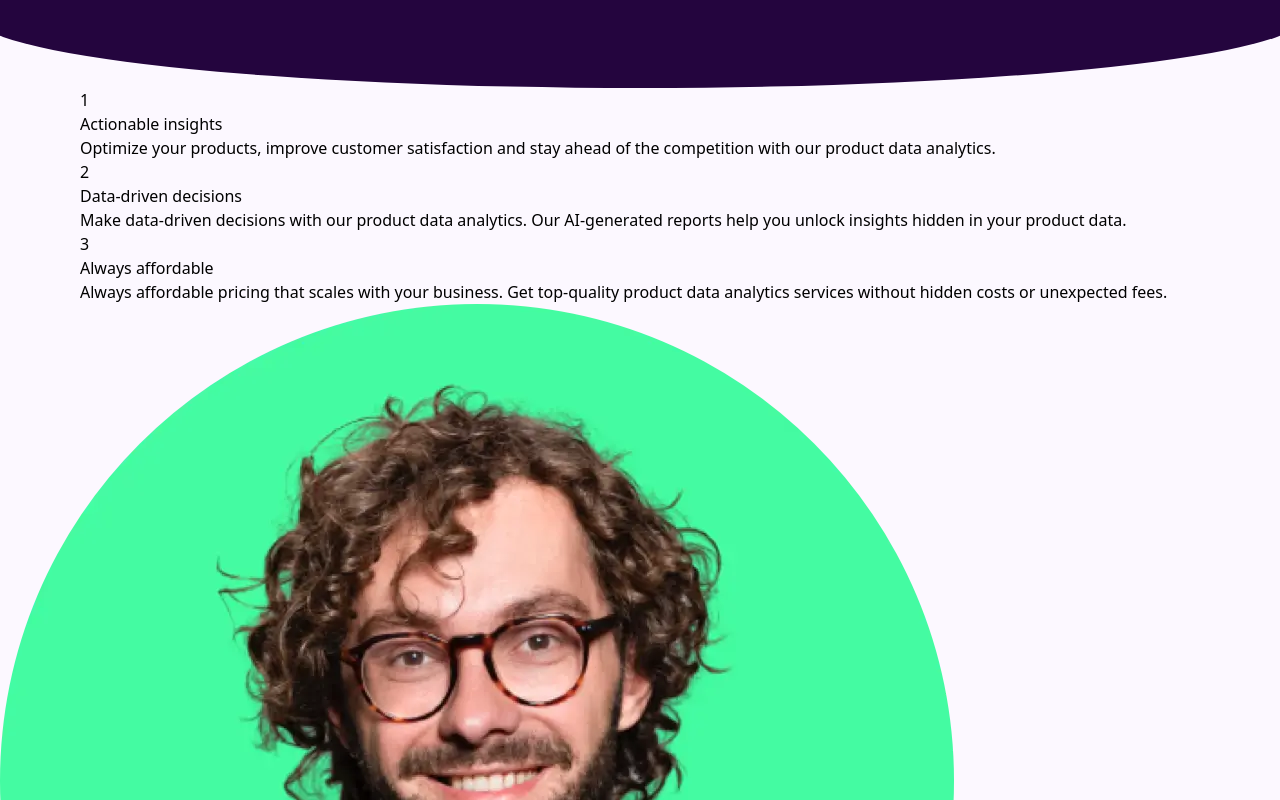
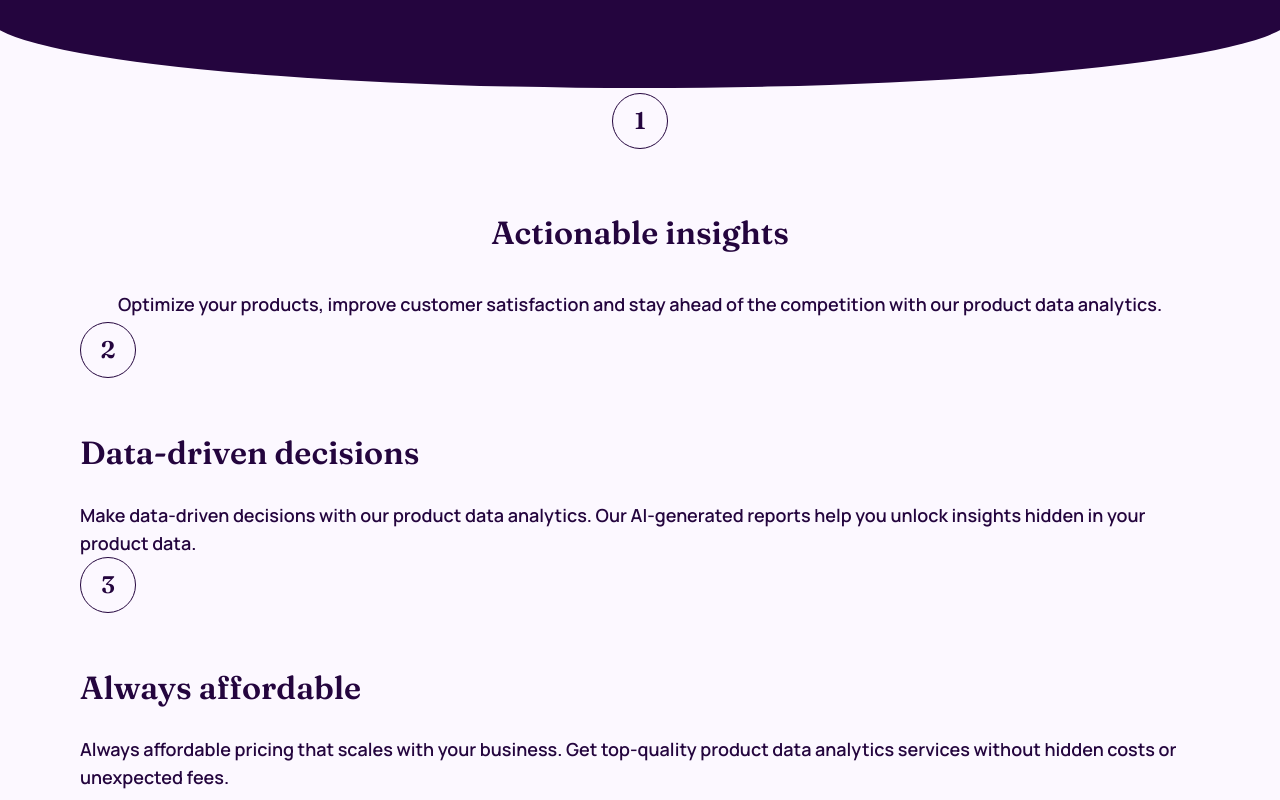
Before and after one commit to rafaeldgeo/workit-landing-page, a website: page index.html in a window 1280 px wide. Shown: the part 760-1560 px from the top of the page. Drawn offline with Linux system fonts and the light colour scheme.

Commit message:
desenvolvendo card

```diff
--- a/index.html
+++ b/index.html
@@ -12,45 +12,74 @@
     <link href="./src/output.css" rel="stylesheet" />
     <title>Frontend Mentor | Workit landing page</title>
   </head>
-  <body class="bg-cpurple-100 box-border max-w-screen w-full min-h-screen">
+  <body class="bg-white box-border max-w-screen w-full min-h-screen">
     <div class="max-w-360 mx-auto">
       <header class="bg-cpurple-900 text-white">
-        <nav class="flex pt-8 lg:pt-14 font-manrope items-center px-5 sm:px-11 lg:px-20">
-          <img src="./assets/images/logo-light.svg" alt="logo Workit" width="97" height="26" />
-          <a class="hover:text-cgreen font-bold text-lg/8 underline underline-offset-8 decoration-[0.1875rem] decoration-cgreen ms-auto" href="#">Apply for access</a>
+        <nav
+          class="flex pt-8 lg:pt-14 font-manrope items-center px-5 sm:px-11 lg:px-20"
+        >
+          <img
+            src="./assets/images/logo-light.svg"
+            alt="logo Workit"
+            width="97"
+            height="26"
+          />
+          <a
+            class="hover:text-cgreen font-bold text-lg/8 underline underline-offset-8 decoration-[0.1875rem] decoration-cgreen ms-auto"
+            href="#"
+            >Apply for access</a
+          >
         </nav>
         <div class="px-5 sm:px-11 lg:px-20">
           <div class="flex flex-col items-center gap-y-10 pt-14 pb-36 lg:pb-74">
-            <h1 class="font-fraunces text-5xl sm:text-6xl lg:text-[5rem] font-semibold w-full max-w-[10ch] text-center">Data <span class="underline underline-offset-8 decoration-[0.1875rem] decoration-cgreen">tailored</span> to your needs.</h1>
-            <button class="bg-cgreen hover:bg-transparent text-cpurple-900 hover:text-cgreen border-2 border-cgreen text-base/[1.8] sm:text-lg font-bold px-8 py-3 cursor-pointer">Learn more</button>
+            <h1
+              class="font-fraunces text-5xl sm:text-6xl lg:text-[5rem] font-semibold w-full max-w-[10ch] text-center"
+            >
+              Data
+              <span
+                class="underline underline-offset-8 decoration-[0.1875rem] decoration-cgreen"
+                >tailored</span
+              >
+              to your needs.
+            </h1>
+            <button
+              class="bg-cgreen hover:bg-transparent text-cpurple-900 hover:text-cgreen border-2 border-cgreen text-base/[1.8] sm:text-lg font-bold px-8 py-3 cursor-pointer"
+            >
+              Learn more
+            </button>
           </div>
           <!-- <img src="./assets/images/image-hero.webp" alt="smartphone" /> -->
         </div>
       </header>
       <main class="">
-        <section class="px-5 sm:px-11 lg:px-20">
-          <ul>
-            <li>
-              <span>1</span>
-              <h2>Actionable insights</h2>
-              <p>
+        <section class="bg-cpurple-100">
+          <ul class="grid grid-rows-3 px-5 sm:px-11 lg:px-20 text-cpurple-900">
+            <li class="grid grid-rows-[auto_auto_auto] items-center font-fraunces font-semibold">
+              <div class="flex justify-center items-center border border-cpurple-900 rounded-full w-[3rem] h-[3rem] sm:w-[3.5rem] sm:h-[3.5rem] mx-auto">                <span class="text-xl lg:text-2xl">1</span>
+              </div>
+              <h2 class="text-2xl/[1.2] sm:text-[1.75rem] lg:text-[2rem] pt-6 pb-4 sm:pt-0 sm:pb-7 lg:pt-14 text-center sm:text-start lg:text-center">Actionable insights</h2>
+              <p class="text-base/[1.8] lg:text-lg font-manrope text-center sm:text-start lg:text-center">
                 Optimize your products, improve customer satisfaction and stay
                 ahead of the competition with our product data analytics.
               </p>
             </li>
-            <li>
-              <span>2</span>
-              <h2>Data-driven decisions</h2>
-              <p>
+            <li class="grid grid-rows-[auto_auto_auto] items-center font-fraunces font-semibold">
+              <div class="flex justify-center items-center border border-cpurple-900 rounded-full w-[3rem] h-[3rem] sm:w-[3.5rem] sm:h-[3.5rem]">
+                <span class="text-xl lg:text-2xl">2</span>
+              </div>
+              <h2 class="text-2xl/[1.2] sm:text-[1.75rem] lg:text-[2rem] pt-6 pb-4 sm:pt-0 sm:pb-7 lg:pt-14">Data-driven decisions</h2>
+              <p class="text-base/[1.8] lg:text-lg font-manrope">
                 Make data-driven decisions with our product data analytics. Our
                 AI-generated reports help you unlock insights hidden in your
                 product data.
               </p>
             </li>
-            <li>
-              <span>3</span>
-              <h2>Always affordable</h2>
-              <p>
+            <li class="grid grid-rows-[auto_auto_auto] items-center font-fraunces font-semibold">
+              <div class="flex justify-center items-center border border-cpurple-900 rounded-full w-[3rem] h-[3rem] sm:w-[3.5rem] sm:h-[3.5rem]">
+                <span class="text-xl lg:text-2xl">3</span>
+              </div>
+              <h2 class="text-2xl/[1.2] sm:text-[1.75rem] lg:text-[2rem] pt-6 pb-4 sm:pt-0 sm:pb-7 lg:pt-14">Always affordable</h2>
+              <p class="text-base/[1.8] lg:text-lg font-manrope">
                 Always affordable pricing that scales with your business. Get
                 top-quality product data analytics services without hidden costs
                 or unexpected fees.
--- a/src/input.css
+++ b/src/input.css
@@ -6,29 +6,35 @@
   --color-cpurple-900: #24053e;
   --color-cpurple-500: #584d62;
   --color-cpurple-100: #fcf8ff;
+  --font-manrope: "Manrope", sans-serif;
   --font-fraunces: "Fraunces", serif;
-  --font-manrope: "Manrope", sans-serif;
 }
 
-main::before {
+main section:nth-child(n)::before {
+  clip-path: ellipse(65% 100% at 50% 0%);
   content: "";
   display: block;
+  height: 4.5rem;
+  overflow: hidden;
   width: 100%;
-  height: 72px;
-  /* clip-path: ellipse(52% 100% at top); */
-  clip-path: ellipse(65% 100% at 50% 0%);
-  background-color: #24053e;
-  overflow: hidden;
 }
 
-@media screen and (min-width: 768px) {
-  main::before {
+main section:nth-child(1)::before {
+  background-color: var(--color-cpurple-900);
+}
+
+main section:nth-child(2)::before {
+  background-color: var(--color-cpurple-100);
+}
+
+@media screen and (min-width: 47.99875rem) {
+  main section:nth-child(n)::before {
     clip-path: ellipse(52% 100% at 50% 0%);
   }
 }
 
-@media screen and (min-width: 1280px) {
-  main::before {
-    clip-path: ellipse(52% 100% at 50% 0%);
+@media screen and (min-width: 79.99875rem) {
+  main section:nth-child(n)::before {
+    clip-path: ellipse(51% 100% at 50% 0%);
   }
 }
```
Also changed, not shown: src/output.css.
